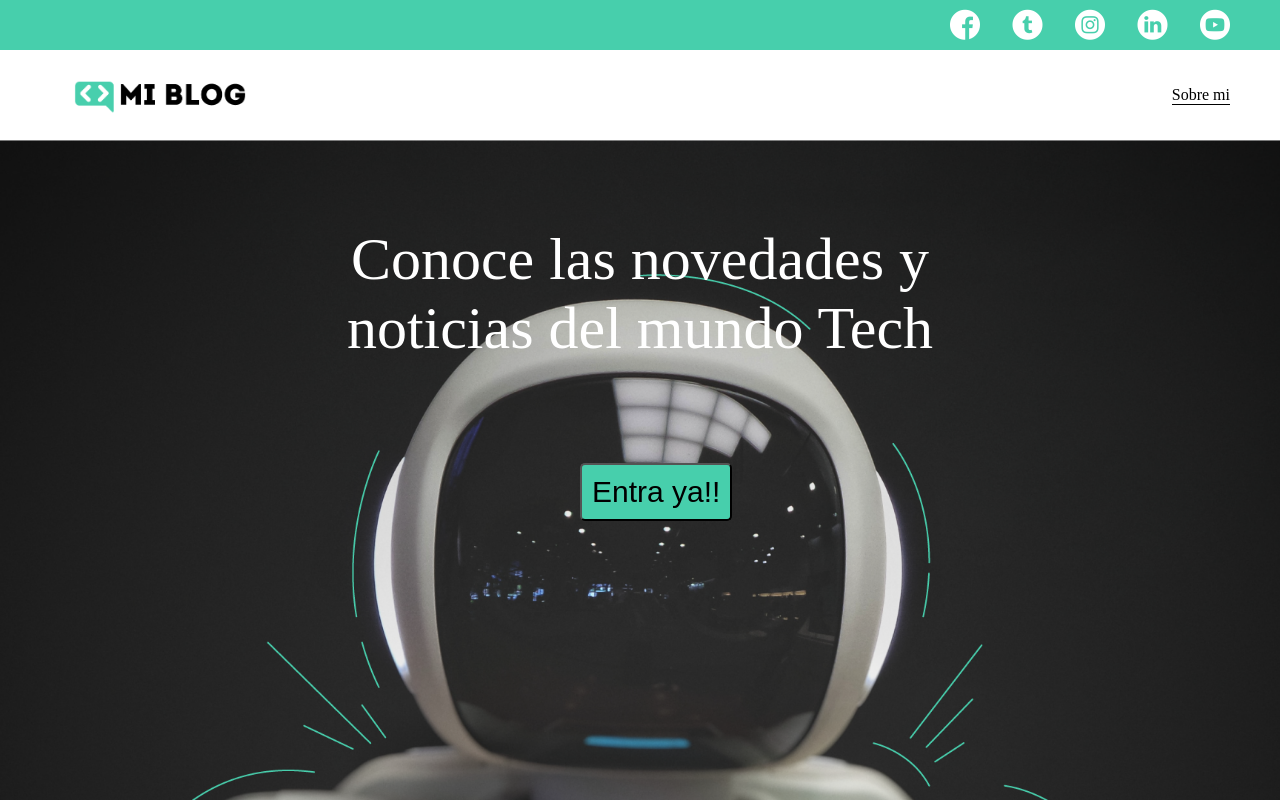
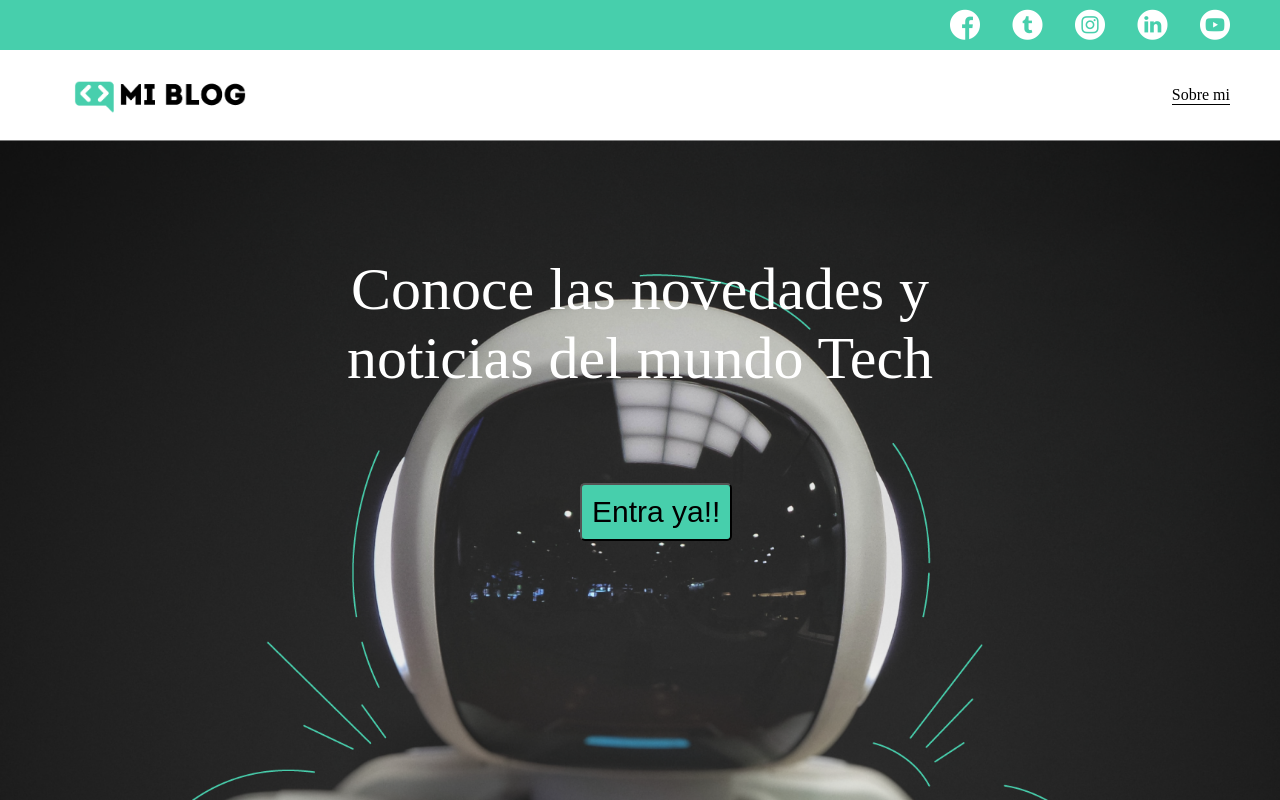
Before and after one commit to christefs/MyBlog-CSS, a plain HTML site: page index.html in a window 1280 px wide. Drawn offline with Linux system fonts and the light colour scheme.

Commit message:
Ajustes de Responsive Design a la página home (Index) y redacción del Readme

```diff
--- a/css/main.css
+++ b/css/main.css
@@ -77,10 +77,10 @@ nav .profile-link a {
 
 .home-main {
     display: grid;
-    grid-template-columns: 800px;
-    grid-template-rows: 400px;
+    /*grid-template-columns: 800px;
+    grid-template-rows: 400px;*/
     justify-content: center;
-    /*align-content: center;*/
+    width: 100%;
     height: 100%; /*683px;*/
 
     background-image: url("/assets/img/Cover.png");
@@ -91,22 +91,30 @@ nav .profile-link a {
 
 .Principal {
 
-    align-items: center;
+
+    margin: 0 auto;
+    text-align: center;
+    padding-top: 30px;
+
+}
+.Principal .index-container {
+    width: 65%;
+    margin: 0 auto;
+    text-align: center;
+
 }
 
-.Principal .Text {
-    width: 90%;
+.Principal .index-container p {
+
     font-size: 60px;
-    text-align: center;
-    margin: 0 auto;
     margin-top: 85px;
+    color: white;
 
-    color: white;
 }
 
-.Enter {
+.Principal .index-container .Enter {
     font-size: 30px;
-    margin-top: 100px;
+    margin-top: 30px;
     position: absolute;
     left: calc(50% - 60px);
     background-color: #47cfac;
@@ -228,13 +236,13 @@ footer p {
 .blogpost-main-container .grid-container article h1 {
     font-size: 35px;
 }
-
+/*
 .main-profile {
     display: grid;
-}
+}*/
 .profile-main-container {
     background-color: #E2E2F9;
-    padding: 70px 200px 70px;
+    padding: 70px 50px 70px;
 }
 .profile-container {
     display: grid;
@@ -264,7 +272,7 @@ footer p {
 }
 
 .projects-main-container {
-    padding: 20px 200px 50px;
+    padding: 20px 50px 50px;
 }
 .projects-container h3 {
     border-bottom: 1px solid #cdd2da;
--- a/css/media-queries.css
+++ b/css/media-queries.css
@@ -24,7 +24,14 @@
 
 }
 
-@media (max-width: 1050px) {
+@media (max-width: 1000px) {
+
+    .profile-container {
+        grid-template-columns: 1fr;
+    }
+    .profile-info-container {
+        grid-column: 1;
+    }
 
     .projects-articles-container {
         grid-template-columns: 1fr 1fr;
@@ -34,9 +41,10 @@
         grid-column: 1;
         grid-row: 2;
     }
+    /*
     .profile-main-container .profile-container {
         display: block;
-    }
+    }*/
 }
 
 @media (max-width: 600px) {
--- a/index.html
+++ b/index.html
@@ -30,9 +30,11 @@
     </header>
     <main class="home-main">
         <section class="Principal">
-            <p class="Text">Conoce las novedades y noticias del mundo Tech</p>
-            <button class="Enter">
-                <a href="blogs.html">Entra ya!!</a></button>
+            <div class="index-container">
+                <p class="Text">Conoce las novedades y noticias del mundo Tech</p>
+                <button class="Enter">
+                    <a href="blogs.html">Entra ya!!</a></button>
+            </div>
         </section>
     </main>
 </body>
```
Also changed, not shown: profile.html (+8 -5 lines), 1 other file.
